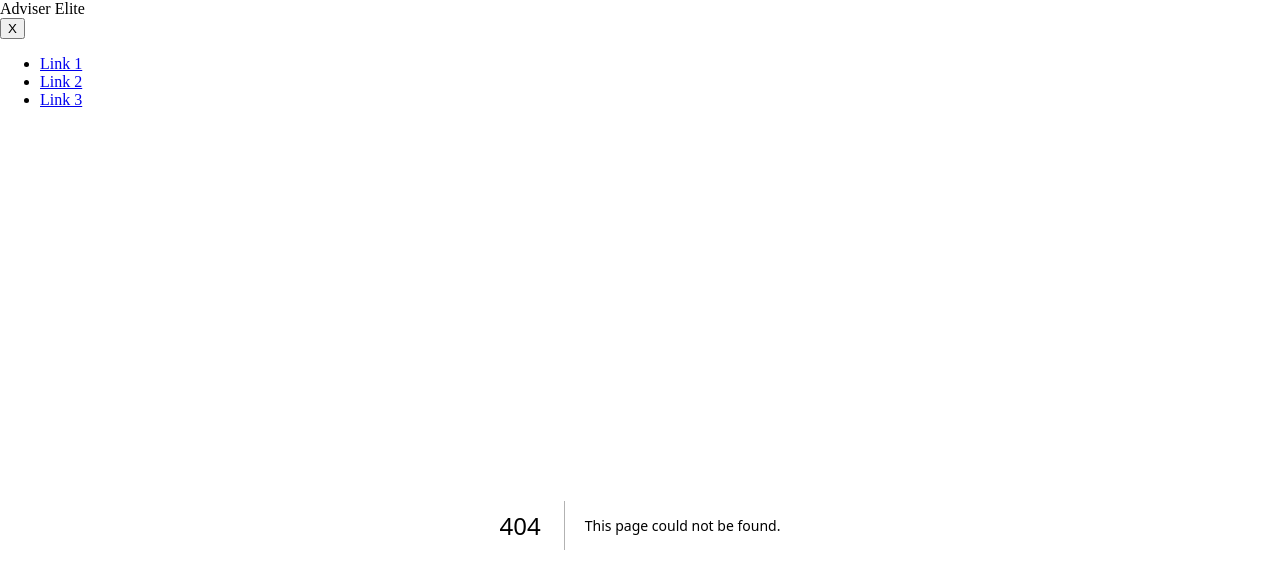
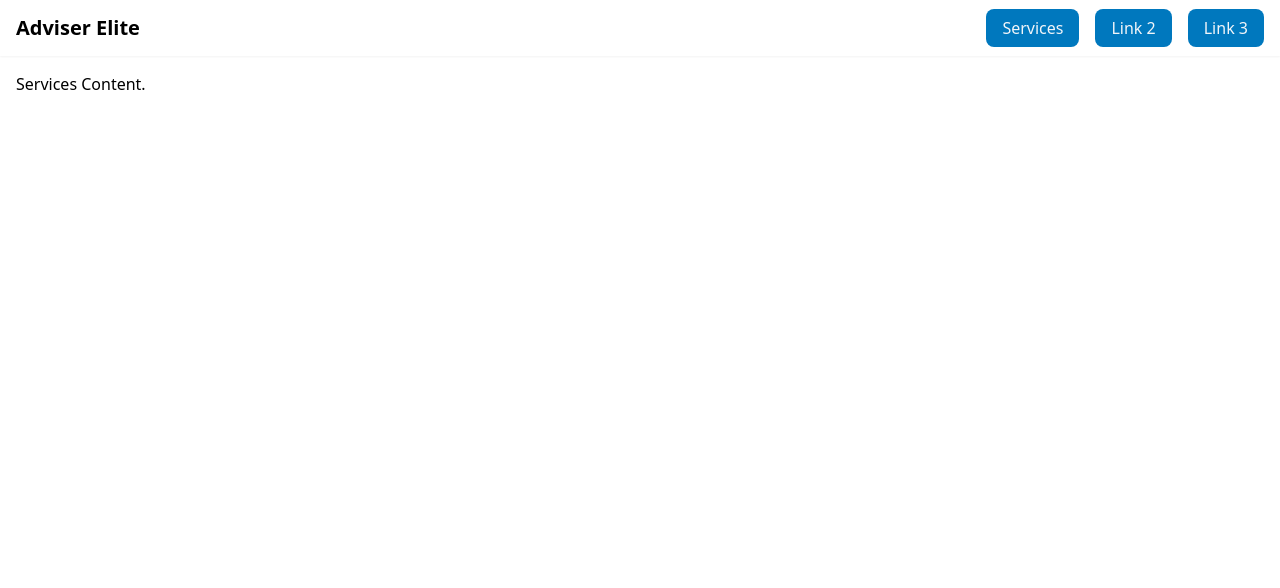
Before and after one commit to marklund117/next-test, a Next.js app: page /services in a window 1280 px wide. Before the commit this address had no page. Shown: the top 588 px of the page. Built offline with nearby package versions, Linux system fonts and the light colour scheme.

Commit message:
starting on routing

```diff
--- a/app/components/Navbar.tsx
+++ b/app/components/Navbar.tsx
@@ -18,8 +18,8 @@ export default function Navbar () {
     return (
         // we will use a normal nav element with an unordered list
         // note the lack of <a> tags since we are using the Link component
-        <nav className="flex p-4 h-[56px] shadow-sm justify-between items-center">
-            <span className="text-xl font-bold mr-4">Adviser Elite</span>
+        <nav className="flex p-4 h-[56px] shadow-sm md:justify-between md:items-center">
+            <a href="/" className="text-xl font-bold mr-4">Adviser Elite</a>
             <div className="md:hidden">
                 <button onClick={() => setIsOpen(!isOpen)} className="border rounded-lg p-1">
                     X
@@ -29,8 +29,8 @@ export default function Navbar () {
                 ${isOpen ? 'flex-col md:flex-row' : 'hidden md:flex'}`
             }>
                 <li>
-                    <Link className="transition hover:transiton-all duration-300 hover:bg-[#0098f1] text-slate-100 rounded-lg bg-[#0078be] px-4 py-2" href="/">
-                        Link 1
+                    <Link className="transition hover:transiton-all duration-300 hover:bg-[#0098f1] text-slate-100 rounded-lg bg-[#0078be] px-4 py-2" href="/services">
+                        Services
                     </Link>
                 </li>
                 <li>
--- /dev/null
+++ b/app/services/page.tsx
@@ -0,0 +1,11 @@
+// services page file
+// first, import React
+import React from 'react'
+
+// import tailwind global CSS
+import '../styles/globals.css'
+
+// here's the main dish
+export default function Services() {
+  return <div className="p-4">Services Content.</div>
+}
```
